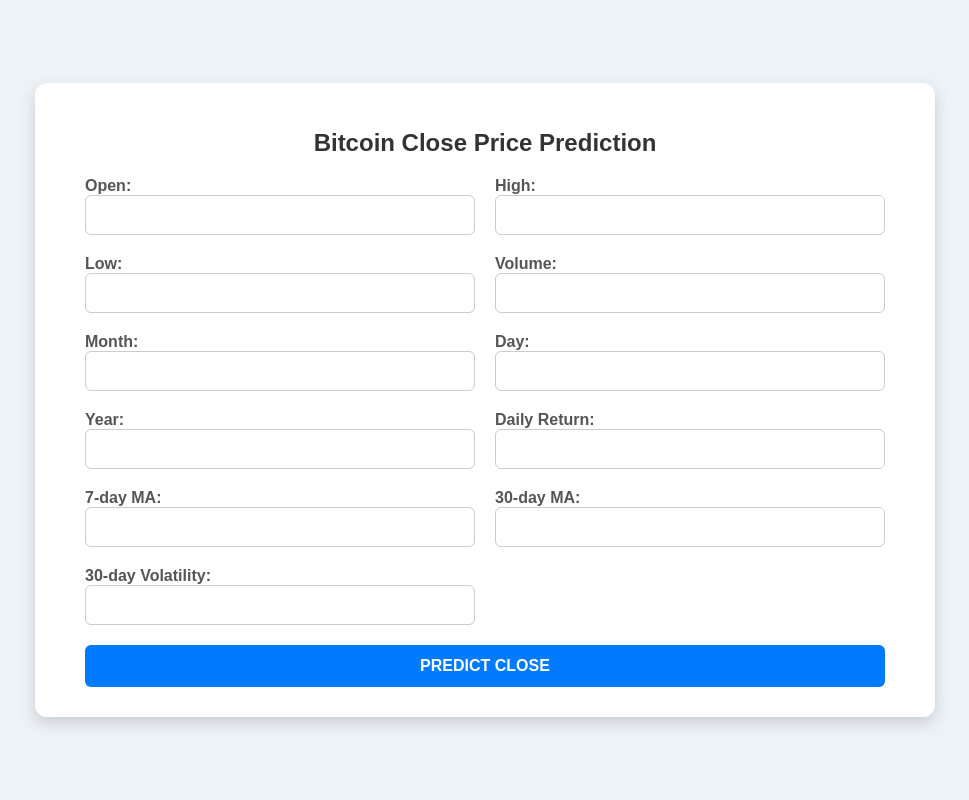
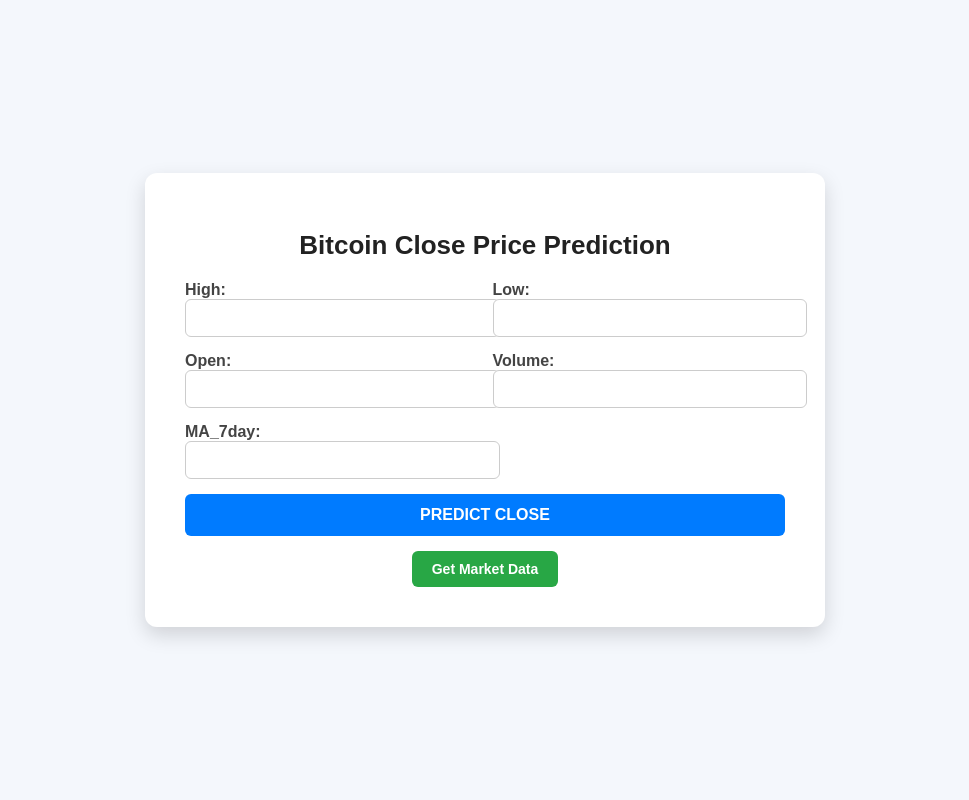
Before and after one commit to asif851/Bitcoin-Price-Prediction, a Flask app: page / in a window 1280 px wide. Shown: the whole page, without its empty margins (155-1124 px from the left). Run offline with Flask 3, Linux system fonts and the light colour scheme; parts of the project's set-up code (start-up, migrations or seed data) failed here and were passed over.

Commit message:
added code

```diff
--- a/app.py
+++ b/app.py
@@ -12,19 +12,15 @@
 @app.route('/predict', methods=['POST'])
 def predict():
     if request.method == 'POST':
-        Open = float(request.form['Open'])
+        Open=float(request.form['Open'])
         High = float(request.form['High'])
         Low = float(request.form['Low'])
         Volume = float(request.form['Volume'])
-        Month = int(request.form['Month'])
-        Day = int(request.form['Day'])
-        Year = int(request.form['Year'])
-        Daily_Return = float(request.form['Daily_Return'])
-        MA_7 = float(request.form['MA_7'])
-        MA_30 = float(request.form['MA_30'])
-        Volatility_30 = float(request.form['Volatility_30'])
+        MA_7day = float(request.form['7-day-MA'])
 
-        data = np.array([[Open, High, Low, Volume, Month, Day, Year, Daily_Return, MA_7, MA_30, Volatility_30]])
+
+
+        data = np.array([[ Open,High, Low, Volume, MA_7day]])
         my_prediction = model.predict(data)
 
         return render_template('home.html', prediction=my_prediction)
--- a/templates/home.html
+++ b/templates/home.html
@@ -3,89 +3,107 @@
 <head>
     <meta charset="UTF-8">
     <meta name="viewport" content="width=device-width, initial-scale=1.0">
-    <title>Close Price Prediction</title>
+    <title>Bitcoin Close Price Prediction</title>
     <style>
-        /* Global styles */
         body {
-            font-family: Arial, sans-serif;
+            font-family: 'Poppins', sans-serif;
             margin: 0;
             padding: 0;
-            background-color: #edf2f7; /* Light grayish blue */
+            background-color: #f4f7fc;
             display: flex;
             justify-content: center;
             align-items: center;
             height: 100vh;
         }
 
-        /* Form container styles */
         .container {
-            background: #ffffff; /* White background */
-            padding: 30px 50px;
+            background: white;
+            padding: 40px;
             border-radius: 12px;
-            box-shadow: 0 6px 15px rgba(0, 0, 0, 0.15); /* Subtle shadow */
-            max-width: 800px;
+            box-shadow: 0 8px 20px rgba(0, 0, 0, 0.15);
+            max-width: 600px;
             width: 100%;
+            text-align: center;
         }
 
         h1 {
-            text-align: center;
-            color: #333333; /* Dark gray */
-            font-size: 24px;
+            color: #222;
+            font-size: 26px;
             margin-bottom: 20px;
         }
 
-        /* Form layout */
         form {
             display: grid;
-            grid-template-columns: 1fr 1fr; /* Two equal-width columns */
-            gap: 20px;
+            grid-template-columns: 1fr 1fr;
+            gap: 15px;
         }
 
-        /* Labels */
         label {
-            margin-bottom: 8px;
-            font-weight: bold;
-            color: #555555; /* Medium gray */
+            font-weight: 600;
+            color: #444;
+            display: block;
+            text-align: left;
         }
 
-        /* Input fields */
         input {
+            width: 100%;
             padding: 10px;
-            font-size: 16px;
-            border: 1px solid #cccccc;
+            font-size: 14px;
+            border: 1px solid #ccc;
             border-radius: 6px;
-            width: 100%;
-            box-sizing: border-box; /* Include padding in width */
+            outline: none;
+            transition: 0.3s;
         }
 
-        /* Button */
+        input:focus {
+            border-color: #007bff;
+        }
+
+        .full-width {
+            grid-column: span 2;
+        }
+
         button {
-            grid-column: span 2; /* Span both columns */
+            grid-column: span 2;
             padding: 12px;
             font-size: 16px;
-            background-color: #007bff; /* Blue color */
+            background-color: #007bff;
             color: white;
             border: none;
             border-radius: 6px;
             cursor: pointer;
+            font-weight: bold;
             text-transform: uppercase;
+        }
+
+        button:hover {
+            background-color: #0056b3;
+        }
+
+        .result {
+            margin-top: 20px;
+            padding: 15px;
+            background-color: #e8f5e9;
+            border: 1px solid #a5d6a7;
+            border-radius: 6px;
+            color: #2e7d32;
+            font-size: 18px;
+        }
+
+        .market-data {
+            display: inline-block;
+            margin-top: 15px;
+            text-decoration: none;
+            color: white;
+            background: #28a745;
+            padding: 10px 20px;
+            border-radius: 6px;
+            font-size: 14px;
             font-weight: bold;
         }
 
-        button:hover {
-            background-color: #0056b3; /* Darker blue on hover */
-        }
-
-        /* Result box */
-        .result {
-            margin-top: 20px;
-            padding: 15px;
-            background-color: #e8f5e9; /* Light green background */
-            border: 1px solid #a5d6a7; /* Subtle green border */
-            border-radius: 6px;
-            color: #2e7d32; /* Dark green text */
-            font-size: 18px;
-            text-align: center;
+        .market-data:hover {
+            background: #218838;
         }
     </style>
 </head>
@@ -93,11 +111,6 @@
     <div class="container">
         <h1>Bitcoin Close Price Prediction</h1>
         <form method="POST" action="/predict">
-            <!-- Form inputs -->
-            <div>
-                <label for="Open">Open:</label>
-                <input type="number" step="0.01" id="Open" name="Open" required>
-            </div>
             <div>
                 <label for="High">High:</label>
                 <input type="number" step="0.01" id="High" name="High" required>
@@ -106,42 +119,30 @@
                 <label for="Low">Low:</label>
                 <input type="number" step="0.01" id="Low" name="Low" required>
             </div>
+
+            <div>
+                <label for="Open">Open:</label>
+                <input type="number" id="Open" name="Open" required>
+            </div>
+
             <div>
                 <label for="Volume">Volume:</label>
                 <input type="number" id="Volume" name="Volume" required>
             </div>
+
             <div>
-                <label for="Month">Month:</label>
-                <input type="number" id="Month" name="Month" required>
+                <label for="7-day-MA">MA_7day:</label>
+                <input type="number" step="0.01" id="7-day-MA" name="7-day-MA" required>
             </div>
-            <div>
-                <label for="Day">Day:</label>
-                <input type="number" id="Day" name="Day" required>
-            </div>
-            <div>
-                <label for="Year">Year:</label>
-                <input type="number" id="Year" name="Year" required>
-            </div>
-            <div>
-                <label for="Daily_Return">Daily Return:</label>
-                <input type="number" step="0.01" id="Daily_Return" name="Daily_Return" required>
-            </div>
-            <div>
-                <label for="MA_7">7-day MA:</label>
-                <input type="number" step="0.01" id="MA_7" name="MA_7" required>
-            </div>
-            <div>
-                <label for="MA_30">30-day MA:</label>
-                <input type="number" step="0.01" id="MA_30" name="MA_30" required>
-            </div>
-            <div>
-                <label for="Volatility_30">30-day Volatility:</label>
-                <input type="number" step="0.01" id="Volatility_30" name="Volatility_30" required>
-            </div>
+
+
             <button type="submit">Predict Close</button>
         </form>
 
-        <!-- Result box -->
+
+            <a href="https://www.binance.com/en/trade/BTC_USDT?type=spot" target="_blank" class="market-data">Get Market Data</a>
+
+
         {% if prediction %}
         <div class="result">
             Predicted Close Price: {{ prediction[0] }}
```
Also changed, not shown: bitcoin.csv, homepage.png (deleted), 5 other files.
